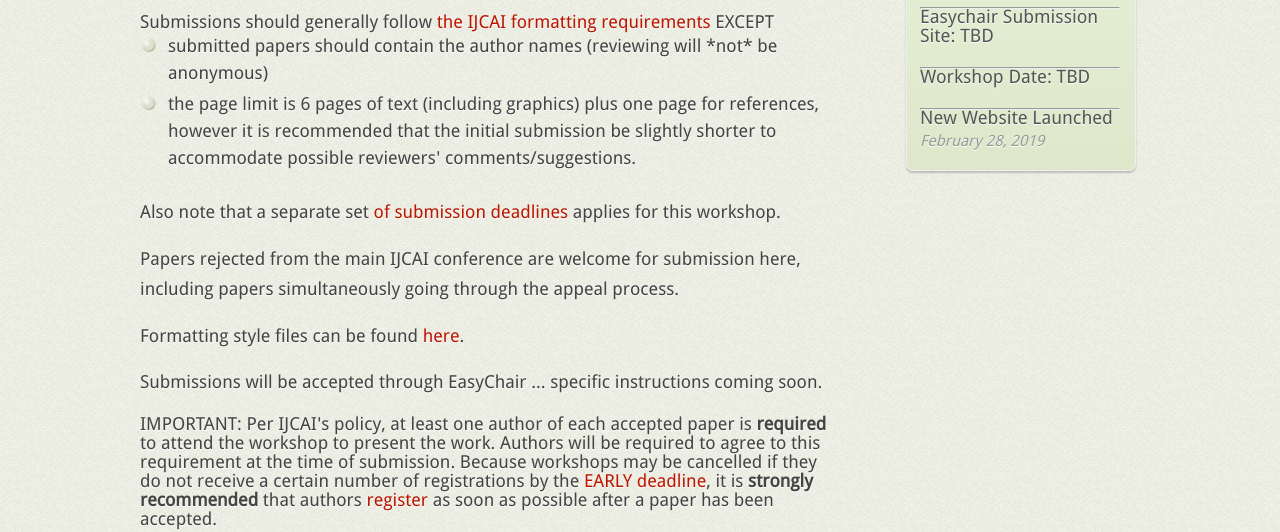
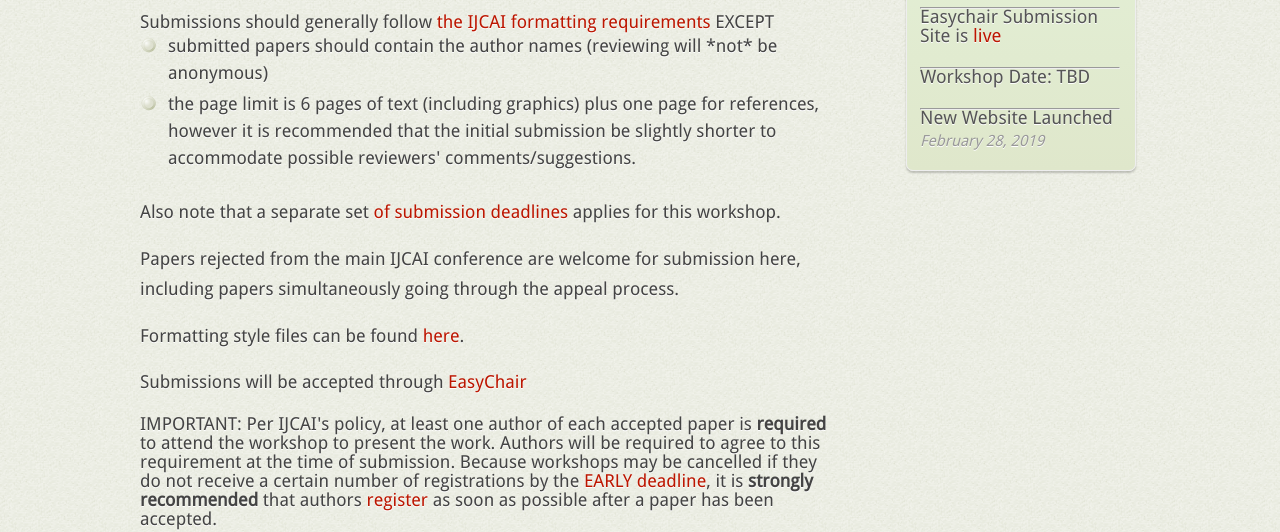
Before and after one commit to wmlsp/wmlsp.github.io, a plain HTML site: page submissions.html in a window 1280 px wide. Shown: the part 308-840 px from the top of the page. Drawn offline with Linux system fonts and the light colour scheme.

Commit message:
added links to the activated submission website at EasyChair

```diff
--- a/submissions.html
+++ b/submissions.html
@@ -54,7 +54,7 @@
             <h5>18 April 2018</h5>
             <hr>
 -->
-            <h4>Easychair Submission Site: TBD</a></h4>
+            <h4>Easychair Submission Site is <a href="https://easychair.org/conferences/?conf=wmlspwicsrijcai2019">live</a></h4>
             <h5></h5>
             <hr>
             <h4>Workshop Date: TBD</h4>
@@ -83,7 +83,7 @@
             <p>
             Formatting style files can be found <a href="http://www.ijcai.org/authors_kit">here</a>.
             </p>
-            <p>Submissions will be accepted through EasyChair ... specific instructions coming soon.
+            <p>Submissions will be accepted through <a href="https://easychair.org/conferences/?conf=wmlspwicsrijcai2019">EasyChair</a>
             </p>
           IMPORTANT: Per IJCAI's policy, at least one author of each accepted paper is <b>required </b> to attend the workshop to present the work. Authors will be required to agree to this requirement at the time of submission. Because workshops may be cancelled if they do not receive a certain number of registrations by the <a href="dates.html">EARLY deadline</a>, it is <b>strongly recommended</b> that authors <a href="http://www.ijcai.org/register.html">register </a> as soon as possible after a paper has been accepted.
         </div>
```
Also changed, not shown: committee.html (+1 -1 lines), dates.html (+1 -1 lines), index.html (+1 -1 lines), keynotes.html (+1 -1 lines), schedule.html (+1 -1 lines).
